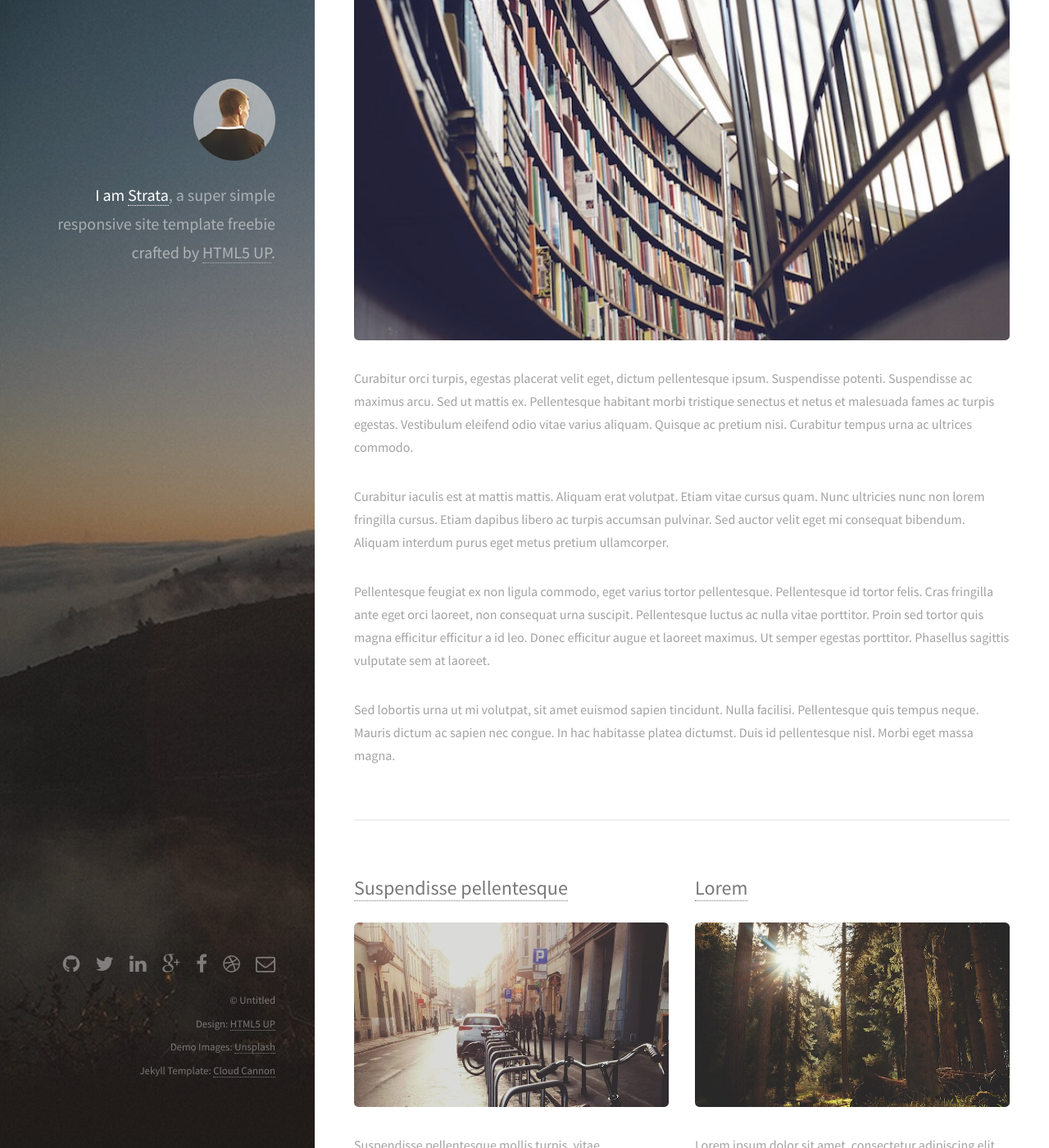
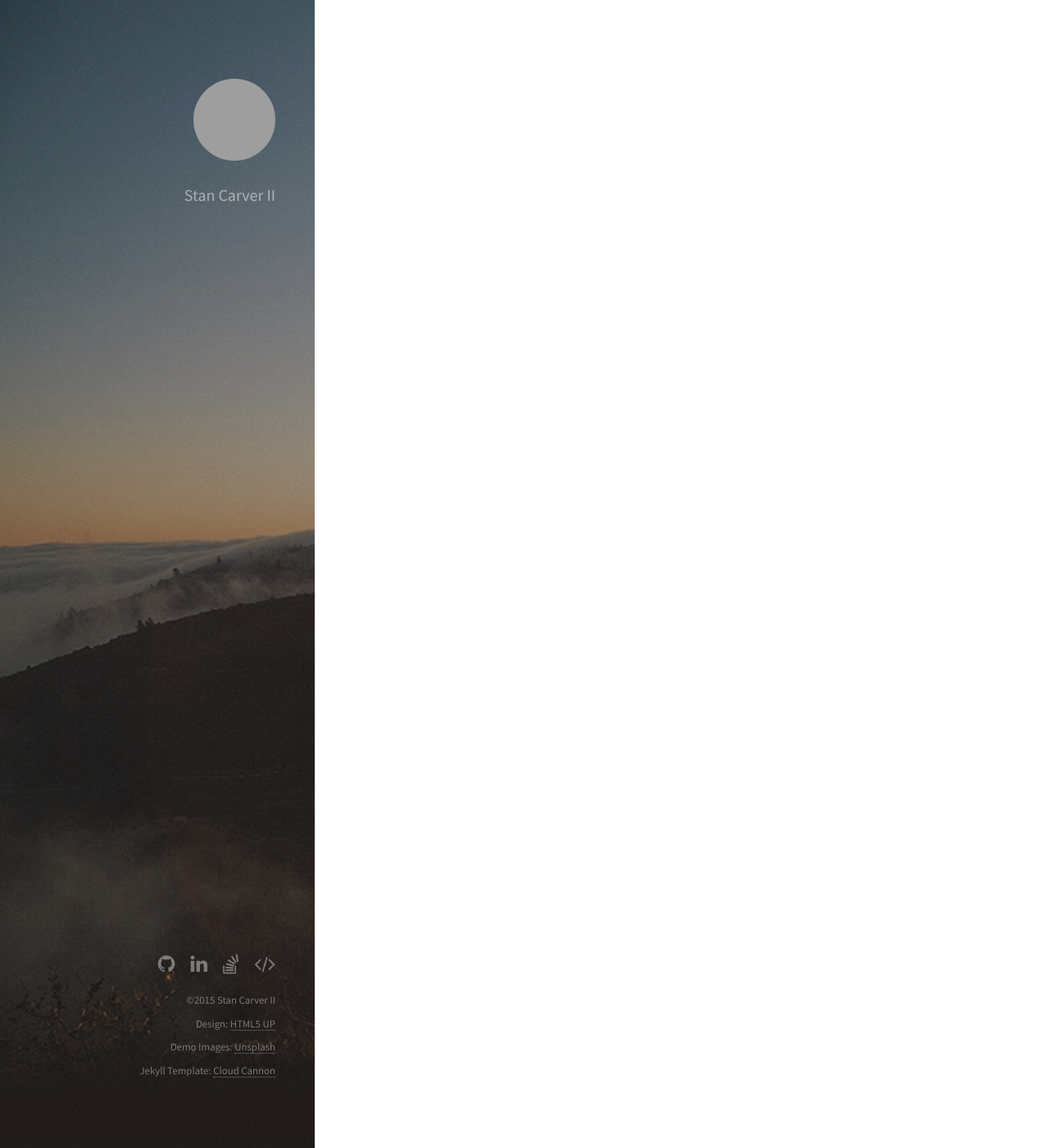
Before and after one commit to scarver2/scarver2.github.io, a Jekyll site: the page built from index.html, in a window 1280 px wide and 1400 px high, scrolled down 270 px. Shown: the whole window at 82% size. Built offline with Jekyll 4.4.1, drawn with Linux system fonts in a browser that asks for light colours; some of the changed text lies outside the part shown; grey boxes are pictures that could not be loaded.

Commit message:
Tech faves (wip)

```diff
--- a/_config.yml
+++ b/_config.yml
@@ -1,7 +1,7 @@
 # Site settings
 
 title: Stan Carver II # Title of your site
-email: stan[@]a1webconsulting.com # Your contact email
+# email: stan[@]a1webconsulting.com # Your contact email
 
 description: > # this means to ignore newlines until "baseurl:"
   Write an awesome description for your new site here. You can edit this
@@ -10,12 +10,14 @@
 baseurl: "" # the subpath of your site, e.g. /blog/
 url: "http://scarver2.github.io" # the base hostname & protocol for your site
 
-twitter_username: scarver2     # Replace this with your Twitter username
-github_username: scarver2       # Replace this with your GitHub username
-linkedin_username: scarver2     # Replace this with your LinkedIn username
-google_plus_username: scarver2  # Replace this with your Google+ username
-facebook_username: scarver2     # Replace this with your Facebook username
-dribbble_username: scarver2     # Replace this with your Dribbble username
+coderwall_username: scarver2
+# dribbble_username: scarver2
+# facebook_username: scarver2
+github_username: scarver2
+# google_plus_username: scarver2
+linkedin_username: scarver2
+stack_overflow_user_id: 307308
+# twitter_username: scarver2
 
 # Build settings
 markdown: kramdown
--- a/_layouts/default.html
+++ b/_layouts/default.html
@@ -1,7 +1,7 @@
 <!DOCTYPE html>
 <html>
     <head>
-  		<title>Strata by HTML5 UP</title>
+      <title>Stan Carver // Technologist</title>
       <meta http-equiv="content-type" content="text/html; charset=utf-8" />
       <meta name="description" content="" />
       <meta name="keywords" content="" />
@@ -19,12 +19,9 @@
     </head>
 
   <body id="top">
-
       <header id="header">
-          <a href="#" class="image avatar"><img src="/images/avatar.jpg" alt="" /></a>
-          <h1><strong>I am <a href="/">Strata</a></strong>, a super simple<br />
-          responsive site template freebie<br />
-          crafted by <a href="http://html5up.net">HTML5 UP</a>.</h1>
+          <a href="#" class="image avatar"><img src="https://avatars0.githubusercontent.com/u/2336088?v=3&s=123" alt="" /></a>
+          <h1>Stan Carver II</h1>
       </header>
 
 
@@ -76,8 +73,24 @@
 
               {% if site.dribbble_username %}
               <li>
-                <a href="#" class="icon fa-dribbble">
+                <a href="https://dribbble.com/{{ if site.dribbble_username }}" class="icon fa-dribbble">
                   <span class="label">Dribbble</span>
+                </a>
+              </li>
+              {% endif %}
+
+              {% if site.stack_overflow_user_id %}
+              <li>
+                <a href="http://stackoverflow.com/users/{{ site.stack_overflow_user_id }}" class="icon fa-stack-overflow">
+                  <span class="label">Stack Overflow</span>
+                </a>
+              </li>
+              {% endif %}
+
+              {% if site.coderwall_username %}
+              <li>
+                <a href="https://coderwall.com/{{ site.coderwall_username }}" class="icon fa-code">
+                  <span class="label">Coderwall</span>
                 </a>
               </li>
               {% endif %}
@@ -91,12 +104,11 @@
               {% endif %}
             </ul>
             <ul class="copyright">
-                <li>&copy; Untitled</li>
+                <li>&copy;2015 Stan Carver II</li>
                 <li>Design: <a href="http://html5up.net">HTML5 UP</a></li>
                 <li>Demo Images: <a href="https://unsplash.com/">Unsplash</a></li>
                 <li>Jekyll Template: <a href="http://cloudcannon.com">Cloud Cannon</a></li>
             </ul>
         </footer>
-
   </body>
 </html>
--- a/_posts/2015-01-30-Lorem.markdown
+++ /dev/null
@@ -1,15 +0,0 @@
----
-layout: post
----
-<img src="/images/fulls/02.jpg" class="fit image">
-Lorem ipsum dolor sit amet, consectetur adipiscing elit. Morbi cursus fringilla dui. Donec laoreet maximus elit. Mauris ullamcorper condimentum lobortis. Donec maximus, mi vitae iaculis placerat, ligula mi maximus lectus, ac varius mi nulla id neque. Quisque porta eros nisi, eu fringilla urna dictum vitae.
-
-Vestibulum id metus eu nisl sodales consectetur. Phasellus et ultrices lacus.
-
-Curabitur orci turpis, egestas placerat velit eget, dictum pellentesque ipsum. Suspendisse potenti. Suspendisse ac maximus arcu. Sed ut mattis ex. Pellentesque habitant morbi tristique senectus et netus et malesuada fames ac turpis egestas. Vestibulum eleifend odio vitae varius aliquam. Quisque ac pretium nisi. Curabitur tempus urna ac ultrices commodo.
-
-Curabitur iaculis est at mattis mattis. Aliquam erat volutpat. Etiam vitae cursus quam. Nunc ultricies nunc non lorem fringilla cursus. Etiam dapibus libero ac turpis accumsan pulvinar. Sed auctor velit eget mi consequat bibendum. Aliquam interdum purus eget metus pretium ullamcorper.
-
-Pellentesque feugiat ex non ligula commodo, eget varius tortor pellentesque. Pellentesque id tortor felis. Cras fringilla ante eget orci laoreet, non consequat urna suscipit. Pellentesque luctus ac nulla vitae porttitor. Proin sed tortor quis magna efficitur efficitur a id leo. Donec efficitur augue et laoreet maximus. Ut semper egestas porttitor. Phasellus sagittis vulputate sem at laoreet.
-
-Sed lobortis urna ut mi volutpat, sit amet euismod sapien tincidunt. Nulla facilisi. Pellentesque quis tempus neque. Mauris dictum ac sapien nec congue. In hac habitasse platea dictumst. Duis id pellentesque nisl. Morbi eget massa magna.
--- a/_posts/2015-02-06-welcome-to-jekyll.markdown
+++ /dev/null
@@ -1,14 +0,0 @@
----
-layout: post
-title: Suspendisse pellentesque
-date: 2015-02-06T14:37:44.000Z
-categories: update
----
-
-<img src="/images/fulls/01.jpg" class="fit image"> Suspendisse pellentesque mollis turpis, vitae ullamcorper arcu sagittis in. Pellentesque viverra, diam vel ultrices lobortis, urna diam efficitur diam, non ultricies enim massa et neque. Mauris lacinia purus nibh, ac consequat mi molestie ac. Suspendisse at sapien ac magna posuere imperdiet eget id nisi.
-
-Nulla facilisi. Pellentesque id magna eu sapien consectetur pulvinar nec eget massa. Nunc ut volutpat felis. Vestibulum pharetra ligula vel mattis aliquam. Etiam tempor vitae nulla nec euismod. Vivamus eget justo libero. Curabitur dictum, turpis vel porttitor semper, elit turpis vehicula nibh, quis mollis metus tortor at magna.
-
-Maecenas posuere sodales magna id tincidunt. Nunc sapien ipsum, efficitur et mauris nec, tristique gravida leo. Donec at bibendum lectus, sit amet fringilla risus. Donec et justo mi. In risus risus, faucibus eget eros eget, tincidunt posuere purus. Maecenas porta lacus metus, nec varius enim egestas ac. In hac habitasse platea dictumst. Nullam a nisi nulla. Nam vel varius enim, sit amet fringilla massa. Proin vel aliquam felis, quis scelerisque arcu.
-
-Sed consequat mi id malesuada efficitur. Vestibulum efficitur tortor ut dictum porta. Morbi dapibus viverra risus, et laoreet lorem commodo et. Donec hendrerit posuere magna a efficitur. Nullam euismod eget nulla eget iaculis. Donec porttitor faucibus porta. Morbi et risus dolor. Mauris venenatis sem id neque hendrerit ultrices.
```
Also changed, not shown: _posts/2015-02-17-curabitur.markdown (deleted, +0 -10 lines). Lines whose indentation alone changed are shown as unchanged.
